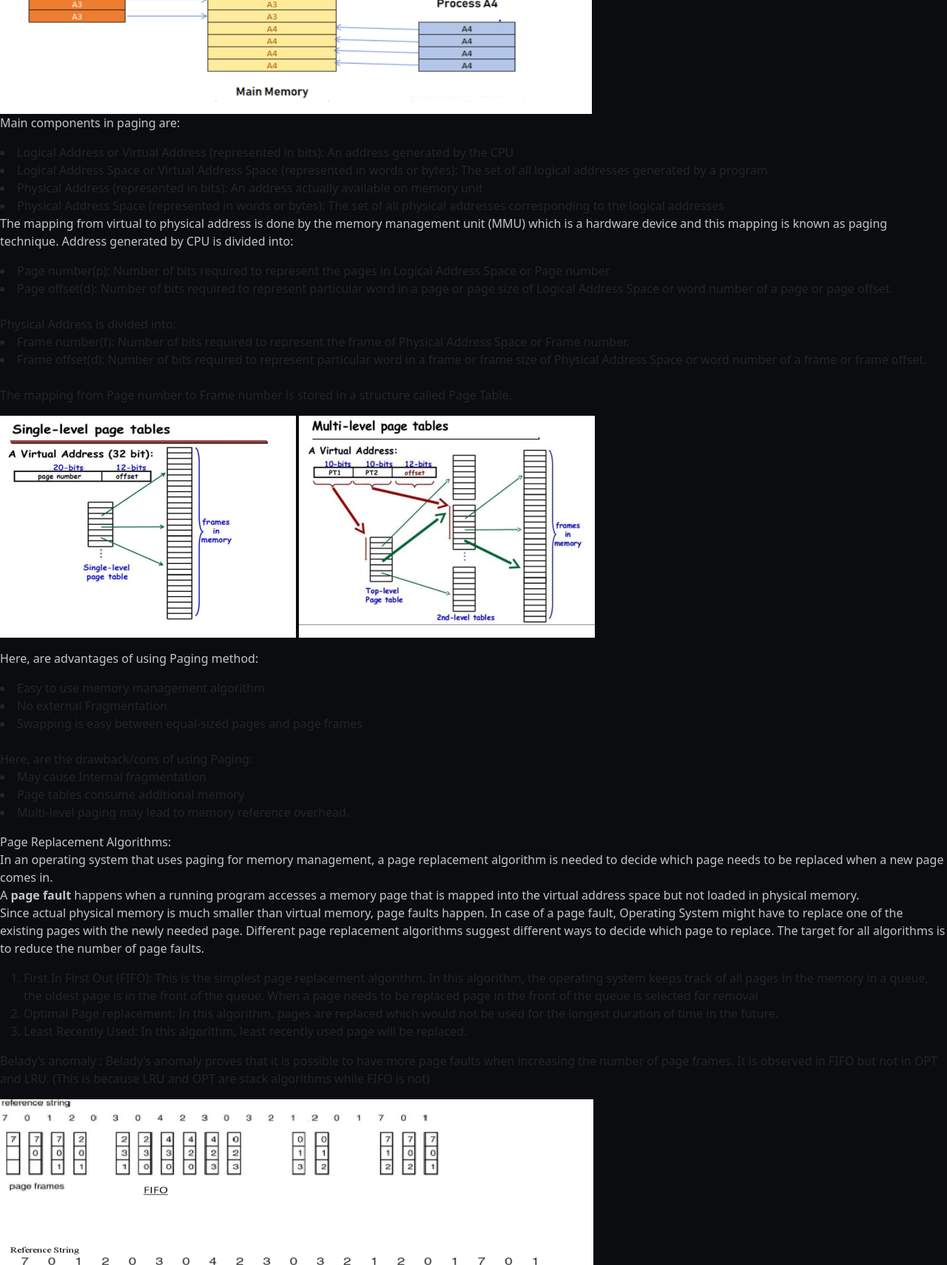
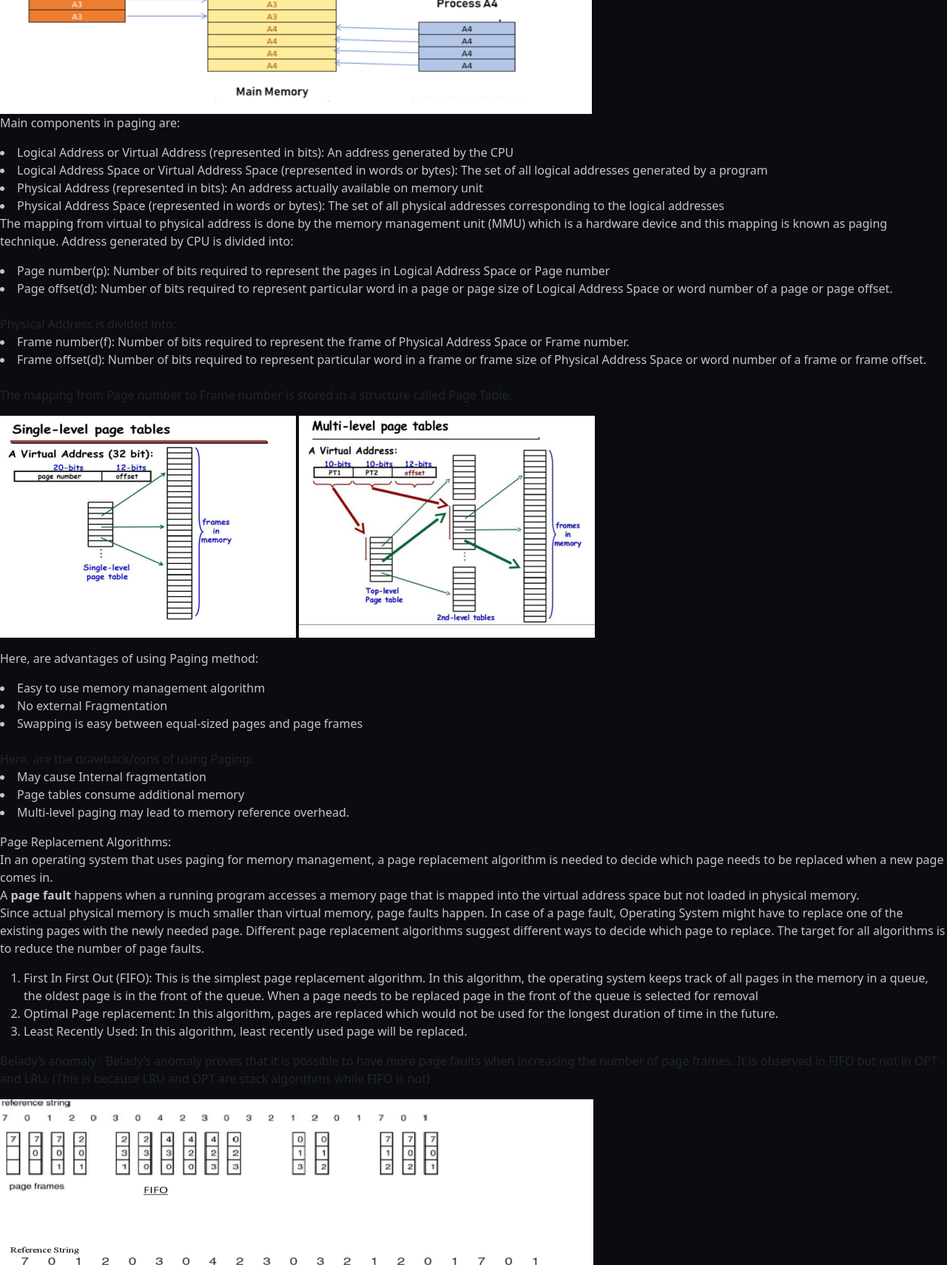
Before and after one commit to pranav2305/os-simulator, a Flask app: page /page-replacement in a window 1280 px wide; the page is wider, and only the part inside the window is pictured. Shown: the part 625-2335 px from the top of that part at 74% size. Run offline with Flask 2, Linux system fonts and the light colour scheme; some web fonts are replaced.

Commit message:
changed style

```diff
--- a/static/css/main.css
+++ b/static/css/main.css
@@ -12,7 +12,7 @@ body {
   background-color: var(--background);
 }
 
-p, h1, h2, h3, h4, h5, h6, a, label, td, th, ul{
+p, h1, h2, h3, h4, h5, h6, a, label, td, th, ul, ol, li{
   color: var(--text);
 }
 
```
